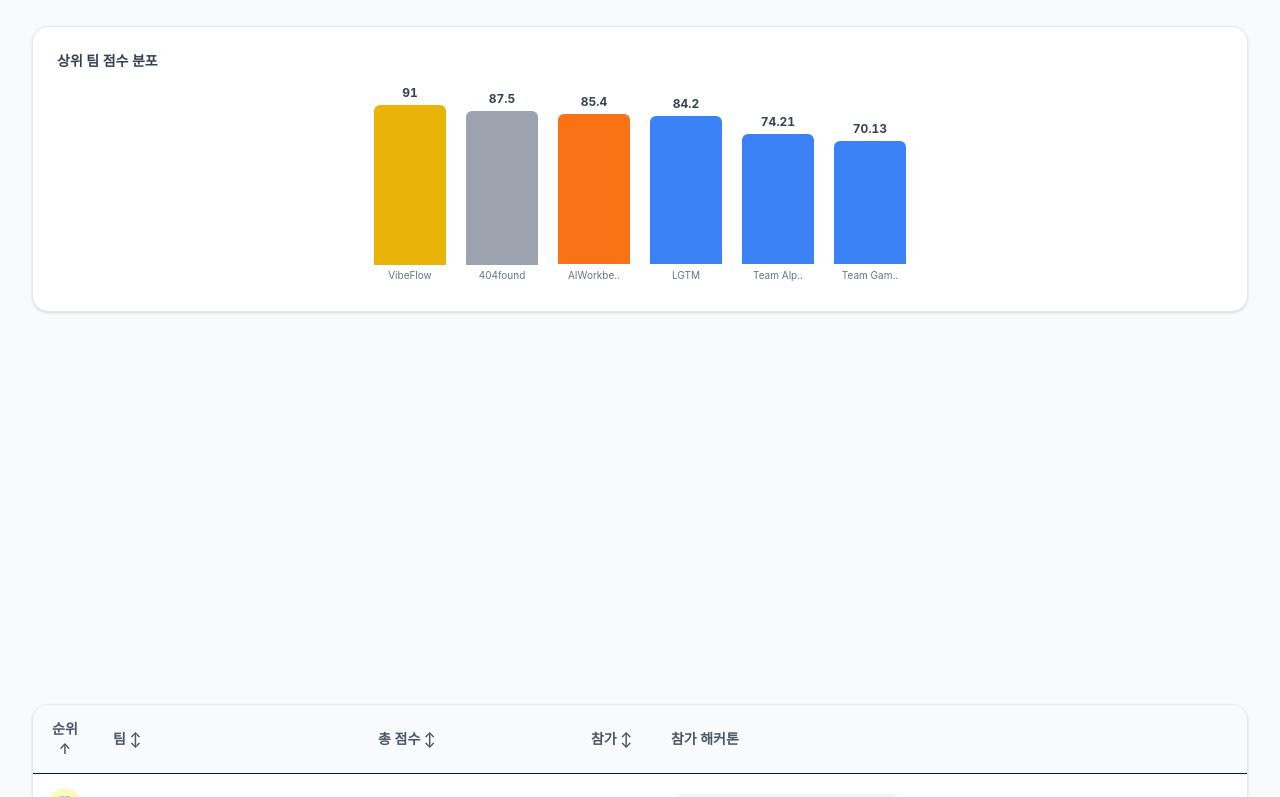
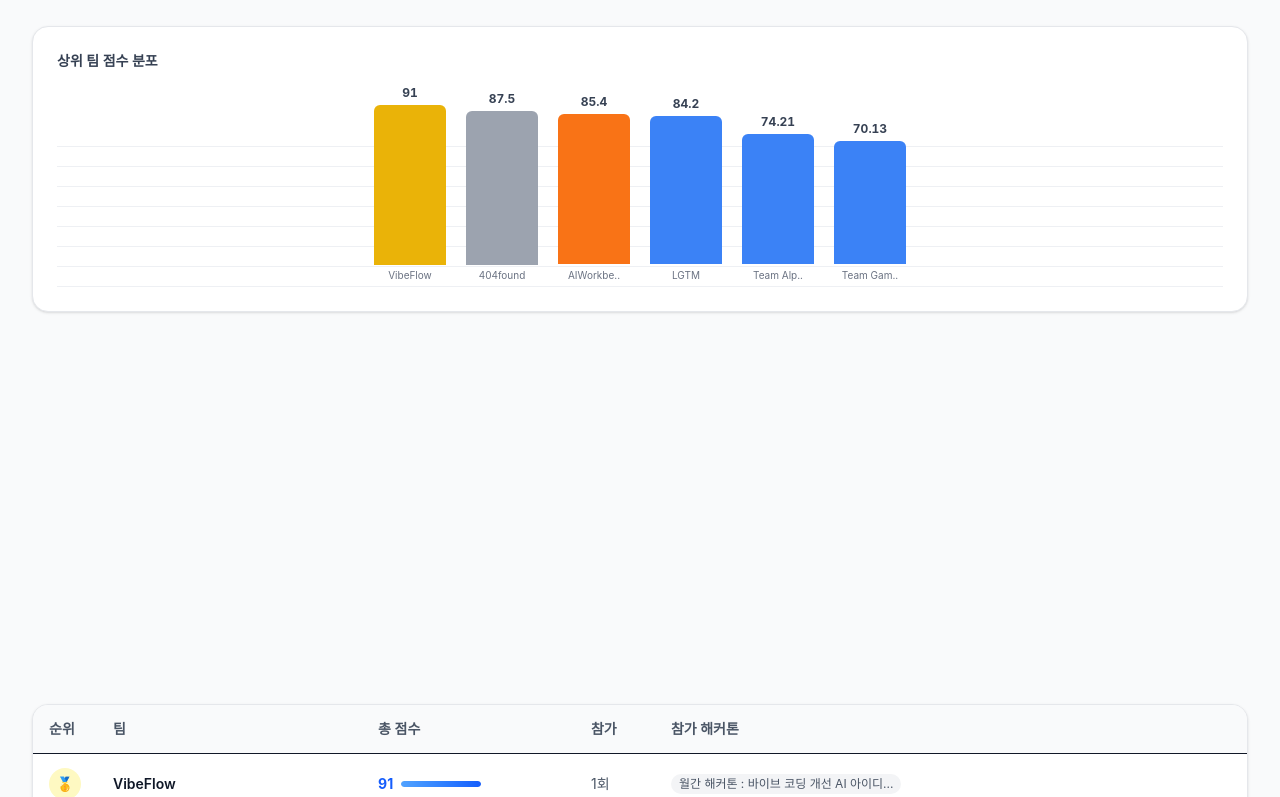
Before and after one commit to dbwls99706/daker_1, a Next.js app: page /rankings in a window 1280 px wide. Shown: the part 243-1040 px from the top of the page. Built offline with nearby package versions, Linux system fonts and the light colour scheme; a web font is replaced by a local one.

Commit message:
Refine rankings UX: remove sorting and fix chart/podium interactions

```diff
--- a/data/public_hackathon_detail.json
+++ b/data/public_hackathon_detail.json
@@ -253,7 +253,7 @@
             },
             {
               "name": "접수/기획서 제출 마감",
-              "at": "2026-03-30T10:00:00+09:00"
+              "at": "2026-04-03T23:59:00+09:00"
             },
             {
               "name": "최종 웹링크 제출 마감",
--- a/data/public_hackathons.json
+++ b/data/public_hackathons.json
@@ -54,7 +54,7 @@
     "thumbnailUrl": "https://example.com/public/img/daker-handover-202603.png",
     "period": {
       "timezone": "Asia/Seoul",
-      "submissionDeadlineAt": "2026-03-30T10:00:00+09:00",
+      "submissionDeadlineAt": "2026-04-03T23:59:00+09:00",
       "endAt": "2026-04-27T10:00:00+09:00"
     },
     "links": {
--- a/src/app/camp/page.tsx
+++ b/src/app/camp/page.tsx
@@ -54,6 +54,17 @@ function CampContent() {
     if (!ready) return [];
     return getHackathons();
   }, [ready]);
+
+  const hackathonMap = useMemo(() => {
+    return new Map(hackathons.map((h) => [h.slug, h]));
+  }, [hackathons]);
+
+  const isRecruitmentOpen = (team: Team) => {
+    if (!team.hackathonSlug) return team.isOpen;
+    const hackathon = hackathonMap.get(team.hackathonSlug);
+    if (!hackathon) return team.isOpen;
+    return team.isOpen && new Date() < new Date(hackathon.period.submissionDeadlineAt);
+  };
 
   function handleCreate() {
     if (!name.trim() || !intro.trim()) return;
@@ -306,7 +317,11 @@ function CampContent() {
         return (
         <>
         <div className="grid gap-4 sm:grid-cols-2 lg:grid-cols-3">
-          {pagedTeams.map((t, i) => (
+          {pagedTeams.map((t, i) => {
+            const recruitmentOpen = isRecruitmentOpen(t);
+            const recruitmentClosedByDeadline = t.isOpen && !recruitmentOpen;
+
+            return (
             <div
               key={t.teamCode}
               className="flex flex-col rounded-2xl border border-gray-200 bg-white p-5 shadow-sm transition-all hover:shadow-md hover:-translate-y-0.5 animate-slide-up card-hover-glow"
@@ -315,7 +330,7 @@ function CampContent() {
               <div className="flex items-center justify-between">
                 <div className="flex items-center gap-2.5">
                   <span className={`flex h-9 w-9 items-center justify-center rounded-full text-white text-sm font-bold shadow-sm ${
-                    t.isOpen
+                    recruitmentOpen
                       ? "bg-gradient-to-br from-green-400 to-emerald-500"
                       : "bg-gradient-to-br from-gray-400 to-gray-500"
                   }`}>
@@ -325,10 +340,10 @@ function CampContent() {
                 </div>
                 <span
                   className={`rounded-full px-2.5 py-0.5 text-xs font-semibold ${
-                    t.isOpen ? "bg-green-100 text-green-700" : "bg-gray-100 text-gray-500"
+                    recruitmentOpen ? "bg-green-100 text-green-700" : "bg-gray-100 text-gray-500"
                   }`}
                 >
-                  {t.isOpen ? "모집중" : "모집마감"}
+                  {recruitmentOpen ? "모집중" : "모집마감"}
                 </span>
               </div>
               {t.hackathonSlug && (
@@ -339,7 +354,7 @@ function CampContent() {
                   <svg className="h-3 w-3" fill="none" viewBox="0 0 24 24" stroke="currentColor" strokeWidth={2}>
                     <path strokeLinecap="round" strokeLinejoin="round" d="M13.828 10.172a4 4 0 00-5.656 0l-4 4a4 4 0 105.656 5.656l1.102-1.101" />
                   </svg>
-                  {hackathons.find((h) => h.slug === t.hackathonSlug)?.title || t.hackathonSlug}
+                  {hackathonMap.get(t.hackathonSlug)?.title || t.hackathonSlug}
                 </Link>
               )}
               <p className="mt-2 flex-1 text-sm text-gray-500 line-clamp-3">{t.intro}</p>
@@ -367,7 +382,7 @@ function CampContent() {
                 <div className="flex items-center gap-2">
                   {isMyTeam(t.teamCode) ? (
                     <>
-                      {t.isOpen ? (
+                      {recruitmentOpen ? (
                         <button
                           onClick={() => {
                             updateTeam(t.teamCode, { isOpen: false });
@@ -378,6 +393,8 @@ function CampContent() {
                         >
                           모집마감
                         </button>
+                      ) : recruitmentClosedByDeadline ? (
+                        <span className="font-medium text-gray-400">모집기간종료</span>
                       ) : (
                         <button
                           onClick={() => {
@@ -397,7 +414,7 @@ function CampContent() {
                         삭제
                       </button>
                     </>
-                  ) : t.isOpen ? (
+                  ) : recruitmentOpen ? (
                     <>
                       {hasJoinedTeam(t.teamCode) ? (
                         <button
@@ -427,7 +444,8 @@ function CampContent() {
                 </div>
               </div>
             </div>
-          ))}
+            );
+          })}
         </div>
         {/* Pagination with page numbers */}
         {totalPages > 1 && (
--- a/src/app/rankings/page.tsx
+++ b/src/app/rankings/page.tsx
@@ -8,8 +8,6 @@ import { SkeletonPage } from "@/components/ui/SkeletonLoader";
 import { BarChart } from "@/components/features/BarChart";
 
 type PeriodFilter = "all" | "monthly" | "yearly";
-type SortField = "rank" | "teamName" | "totalScore" | "count";
-type SortDir = "asc" | "desc";
 
 interface RankedTeam {
   teamName: string;
@@ -37,24 +35,12 @@ export default function RankingsPage() {
   const ready = useSeedData();
   const [period, setPeriod] = useState<PeriodFilter>("all");
   const [hackathonFilter, setHackathonFilter] = useState<string>("all");
-  const [sortField, setSortField] = useState<SortField>("rank");
-  const [sortDir, setSortDir] = useState<SortDir>("asc");
   const [page, setPage] = useState(1);
 
   const hackathons = useMemo(() => {
     if (!ready) return [];
     return getHackathons();
   }, [ready]);
-
-  function toggleSort(field: SortField) {
-    if (sortField === field) {
-      setSortDir((d) => (d === "asc" ? "desc" : "asc"));
-    } else {
-      setSortField(field);
-      setSortDir(field === "totalScore" ? "desc" : "asc");
-    }
-    setPage(1);
-  }
 
   const rankings = useMemo(() => {
     if (!ready) return [];
@@ -117,30 +103,12 @@ export default function RankingsPage() {
 
     const ranked = assignTieRanks(sorted);
 
-    if (sortField !== "rank" || sortDir !== "asc") {
-      ranked.sort((a, b) => {
-        let cmp = 0;
-        switch (sortField) {
-          case "rank": cmp = a.rank - b.rank; break;
-          case "teamName": cmp = a.teamName.localeCompare(b.teamName); break;
-          case "totalScore": cmp = a.totalScore - b.totalScore; break;
-          case "count": cmp = a.count - b.count; break;
-        }
-        return sortDir === "desc" ? -cmp : cmp;
-      });
-    }
-
     return ranked;
-  }, [ready, period, hackathonFilter, hackathons, sortField, sortDir]);
+  }, [ready, period, hackathonFilter, hackathons]);
 
   if (!ready) {
     return <SkeletonPage />;
   }
-
-  const sortIcon = (field: SortField) => {
-    if (sortField !== field) return " ↕";
-    return sortDir === "asc" ? " ↑" : " ↓";
-  };
 
   const totalPages = Math.ceil(rankings.length / PAGE_SIZE);
   const paginatedRankings = rankings.slice((page - 1) * PAGE_SIZE, page * PAGE_SIZE);
@@ -249,20 +217,20 @@ export default function RankingsPage() {
 
         {/* Podium for top 3 */}
         {rankings.length >= 3 && (
-          <section className="hidden sm:flex items-end justify-center gap-6 py-8 animate-slide-up" aria-label="상위 3팀 포디움">
+          <section className="hidden select-none sm:flex items-end justify-center gap-6 py-8 animate-slide-up" aria-label="상위 3팀 포디움">
             {[rankings[1], rankings[0], rankings[2]].map((r, i) => {
               const heights = ["h-28", "h-40", "h-24"];
               const bgColors = [
-                "bg-gradient-to-t from-gray-200 to-gray-100 border-gray-300",
-                "bg-gradient-to-t from-yellow-200 to-yellow-50 border-yellow-300",
-                "bg-gradient-to-t from-orange-200 to-orange-50 border-orange-200"
+                "bg-gradient-to-t from-gray-200 to-gray-100 border-gray-300 dark:from-zinc-800 dark:to-zinc-700 dark:border-zinc-600",
+                "bg-gradient-to-t from-yellow-200 to-yellow-50 border-yellow-300 dark:from-amber-900/70 dark:to-amber-800/70 dark:border-amber-700",
+                "bg-gradient-to-t from-orange-200 to-orange-50 border-orange-200 dark:from-orange-900/70 dark:to-orange-800/70 dark:border-orange-700"
               ];
               const textSizes = ["text-lg", "text-2xl", "text-lg"];
               return (
-                <div key={r.teamName} className="flex flex-col items-center gap-2 w-44">
+                <div key={r.teamName} className="flex w-44 flex-col items-center gap-2" draggable={false}>
                   <span className="text-4xl" aria-hidden="true">{medals[i === 1 ? 0 : i === 0 ? 1 : 2]}</span>
-                  <span className={`font-bold text-gray-900 ${textSizes[i]} truncate max-w-full text-center`}>{r.teamName}</span>
-                  <span className="text-sm font-semibold text-blue-600 bg-blue-50 px-2.5 py-0.5 rounded-full">
+                  <span className={`max-w-full truncate text-center font-bold text-gray-900 dark:text-gray-100 ${textSizes[i]}`}>{r.teamName}</span>
+                  <span className="rounded-full bg-blue-50 px-2.5 py-0.5 text-sm font-semibold text-blue-600 dark:bg-blue-950/50 dark:text-blue-300">
                     {Number.isInteger(r.totalScore) ? r.totalScore : r.totalScore.toFixed(2)}점
                   </span>
                   <div className={`${heights[i]} w-full rounded-t-2xl border-2 ${bgColors[i]} flex items-center justify-center transition-all shadow-sm`}>
@@ -337,26 +305,10 @@ export default function RankingsPage() {
           <table className="w-full text-sm" aria-label="글로벌 랭킹">
             <thead>
               <tr className="border-b bg-gray-50 text-left">
-                <th scope="col" className="px-4 py-3.5 font-semibold text-gray-600 w-16" aria-sort={sortField === "rank" ? (sortDir === "asc" ? "ascending" : "descending") : "none"}>
-                  <button onClick={() => toggleSort("rank")} className="cursor-pointer hover:text-blue-600 transition btn-press" aria-label={`순위 정렬 ${sortField === "rank" ? (sortDir === "asc" ? "오름차순" : "내림차순") : ""}`}>
-                    순위{sortIcon("rank")}
-                  </button>
-                </th>
-                <th scope="col" className="px-4 py-3.5 font-semibold text-gray-600" aria-sort={sortField === "teamName" ? (sortDir === "asc" ? "ascending" : "descending") : "none"}>
-                  <button onClick={() => toggleSort("teamName")} className="cursor-pointer hover:text-blue-600 transition btn-press">
-                    팀{sortIcon("teamName")}
-                  </button>
-                </th>
-                <th scope="col" className="px-4 py-3.5 font-semibold text-gray-600" aria-sort={sortField === "totalScore" ? (sortDir === "asc" ? "ascending" : "descending") : "none"}>
-                  <button onClick={() => toggleSort("totalScore")} className="cursor-pointer hover:text-blue-600 transition btn-press">
-                    총 점수{sortIcon("totalScore")}
-                  </button>
-                </th>
-                <th scope="col" className="px-4 py-3.5 font-semibold text-gray-600 w-20" aria-sort={sortField === "count" ? (sortDir === "asc" ? "ascending" : "descending") : "none"}>
-                  <button onClick={() => toggleSort("count")} className="cursor-pointer hover:text-blue-600 transition btn-press">
-                    참가{sortIcon("count")}
-                  </button>
-                </th>
+                <th scope="col" className="w-16 px-4 py-3.5 font-semibold text-gray-600">순위</th>
+                <th scope="col" className="px-4 py-3.5 font-semibold text-gray-600">팀</th>
+                <th scope="col" className="px-4 py-3.5 font-semibold text-gray-600">총 점수</th>
+                <th scope="col" className="w-20 px-4 py-3.5 font-semibold text-gray-600">참가</th>
                 <th scope="col" className="px-4 py-3.5 font-semibold text-gray-600">참가 해커톤</th>
               </tr>
             </thead>
--- a/src/components/features/BarChart.tsx
+++ b/src/components/features/BarChart.tsx
@@ -11,6 +11,18 @@ interface BarChartProps {
 export function BarChart({ data, maxHeight = 160, title }: BarChartProps) {
   const [animated, setAnimated] = useState(false);
   const [activeIndex, setActiveIndex] = useState<number | null>(null);
+  const [isDark, setIsDark] = useState(false);
+
+  useEffect(() => {
+    const root = document.documentElement;
+    const syncTheme = () => setIsDark(root.classList.contains("dark"));
+    syncTheme();
+
+    const observer = new MutationObserver(syncTheme);
+    observer.observe(root, { attributes: true, attributeFilter: ["class"] });
+
+    return () => observer.disconnect();
+  }, []);
 
   useEffect(() => {
     const timer = window.setTimeout(() => setAnimated(true), 40);
@@ -28,11 +40,26 @@ export function BarChart({ data, maxHeight = 160, title }: BarChartProps) {
   const totalValue = data.reduce((sum, d) => sum + d.value, 0);
   const description = data.map((d) => `${d.label}: ${d.value}점`).join(", ");
 
+  const getBarStyle = (color: string, barHeight: number, index: number, isActive: boolean) => ({
+    height: animated ? barHeight : 4,
+    backgroundColor: color,
+    minWidth: 24,
+    transitionDelay: `${index * 70}ms`,
+    filter: isDark && !isActive ? "brightness(0.82) saturate(0.9)" : undefined,
+    opacity: isDark && !isActive ? 0.92 : 1,
+  });
+
   return (
     <div role="figure" aria-label={title || "바 차트"}>
-      {title && <h3 className="mb-4 text-sm font-semibold text-gray-700">{title}</h3>}
+      {title && <h3 className="mb-4 text-sm font-semibold text-gray-700 dark:text-gray-300">{title}</h3>}
       <span className="sr-only">{description}</span>
-      <div className="flex items-end gap-3 justify-center" style={{ height: maxHeight + 40 }} aria-hidden="true">
+      <div className="relative flex items-end gap-3 justify-center rounded-xl px-2" style={{ height: maxHeight + 40 }} aria-hidden="true">
+        <div
+          className="pointer-events-none absolute inset-x-0 bottom-0 h-[80%] opacity-100 dark:opacity-70"
+          style={{
+            backgroundImage: "repeating-linear-gradient(to top, rgba(148,163,184,0.16) 0px, rgba(148,163,184,0.16) 1px, transparent 1px, transparent 20px)",
+          }}
+        />
         {data.map((d, index) => {
           const barHeight = Math.max(4, (d.value / maxValue) * maxHeight);
           const color = d.color || "#3b82f6";
@@ -51,7 +78,7 @@ export function BarChart({ data, maxHeight = 160, title }: BarChartProps) {
             >
               <span
                 className={`text-xs font-bold tabular-nums transition-colors ${
-                  activeIndex === index ? "text-blue-700" : "text-gray-700"
+                  activeIndex === index ? "text-blue-700 dark:text-blue-300" : "text-gray-700 dark:text-gray-200"
                 }`}
               >
                 {d.value}
@@ -62,15 +89,10 @@ export function BarChart({ data, maxHeight = 160, title }: BarChartProps) {
                     ? "scale-y-[1.04] brightness-110 shadow-[0_10px_24px_rgba(59,130,246,0.35)]"
                     : "shadow-none"
                 }`}
-                style={{
-                  height: animated ? barHeight : 4,
-                  backgroundColor: color,
-                  minWidth: 24,
-                  transitionDelay: `${index * 70}ms`,
-                }}
+                style={getBarStyle(color, barHeight, index, activeIndex === index)}
               />
               <span
-                className={`pointer-events-none absolute -top-5 rounded-full bg-gray-900/90 px-2 py-0.5 text-[10px] font-semibold text-white shadow-sm transition-opacity ${
+                className={`pointer-events-none absolute -top-5 rounded-full bg-gray-900/90 px-2 py-0.5 text-[10px] font-semibold text-white shadow-sm transition-opacity dark:bg-black/85 ${
                   activeIndex === index ? "opacity-100" : "opacity-0"
                 }`}
               >
@@ -78,7 +100,7 @@ export function BarChart({ data, maxHeight = 160, title }: BarChartProps) {
               </span>
               <span
                 className={`w-full truncate text-center text-[10px] leading-tight transition-colors ${
-                  activeIndex === index ? "text-blue-700" : "text-gray-500"
+                  activeIndex === index ? "text-blue-700 dark:text-blue-300" : "text-gray-500 dark:text-gray-400"
                 }`}
               >
                 {d.label}
--- a/src/data/public_hackathon_detail.json
+++ b/src/data/public_hackathon_detail.json
@@ -241,7 +241,7 @@
             },
             {
               "name": "접수/기획서 제출 마감",
-              "at": "2026-03-30T10:00:00+09:00"
+              "at": "2026-04-03T23:59:00+09:00"
             },
             {
               "name": "최종 웹링크 제출 마감",
--- a/src/data/public_hackathons.json
+++ b/src/data/public_hackathons.json
@@ -54,7 +54,7 @@
     "thumbnailUrl": "https://example.com/public/img/daker-handover-202603.png",
     "period": {
       "timezone": "Asia/Seoul",
-      "submissionDeadlineAt": "2026-03-30T10:00:00+09:00",
+      "submissionDeadlineAt": "2026-04-03T23:59:00+09:00",
       "endAt": "2026-04-27T10:00:00+09:00"
     },
     "links": {
--- a/src/lib/storage.ts
+++ b/src/lib/storage.ts
@@ -5,7 +5,7 @@ import detailJson from "@/data/public_hackathon_detail.json";
 import leaderboardJson from "@/data/public_leaderboard.json";
 import teamsJson from "@/data/public_teams.json";
 
-const SEED_VERSION = "4";
+const SEED_VERSION = "5";
 
 const KEYS = {
   hackathons: "batonhub_hackathons",
```
